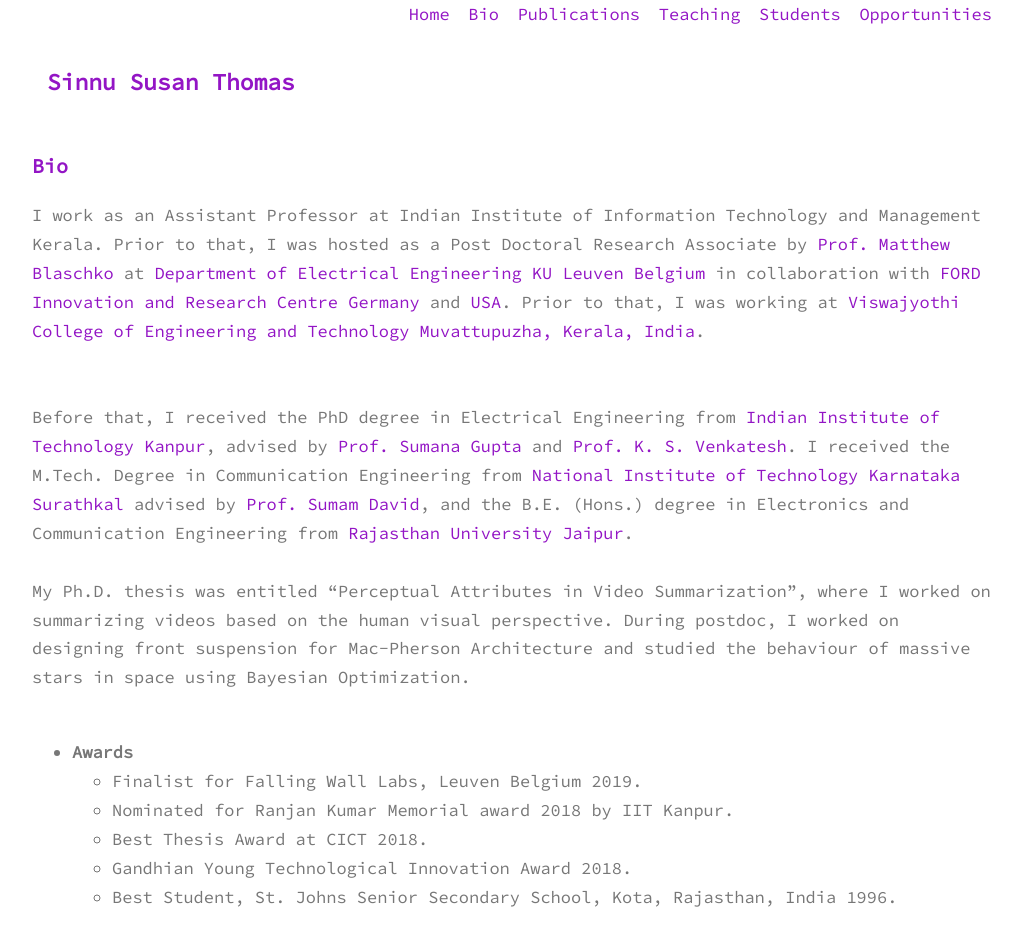
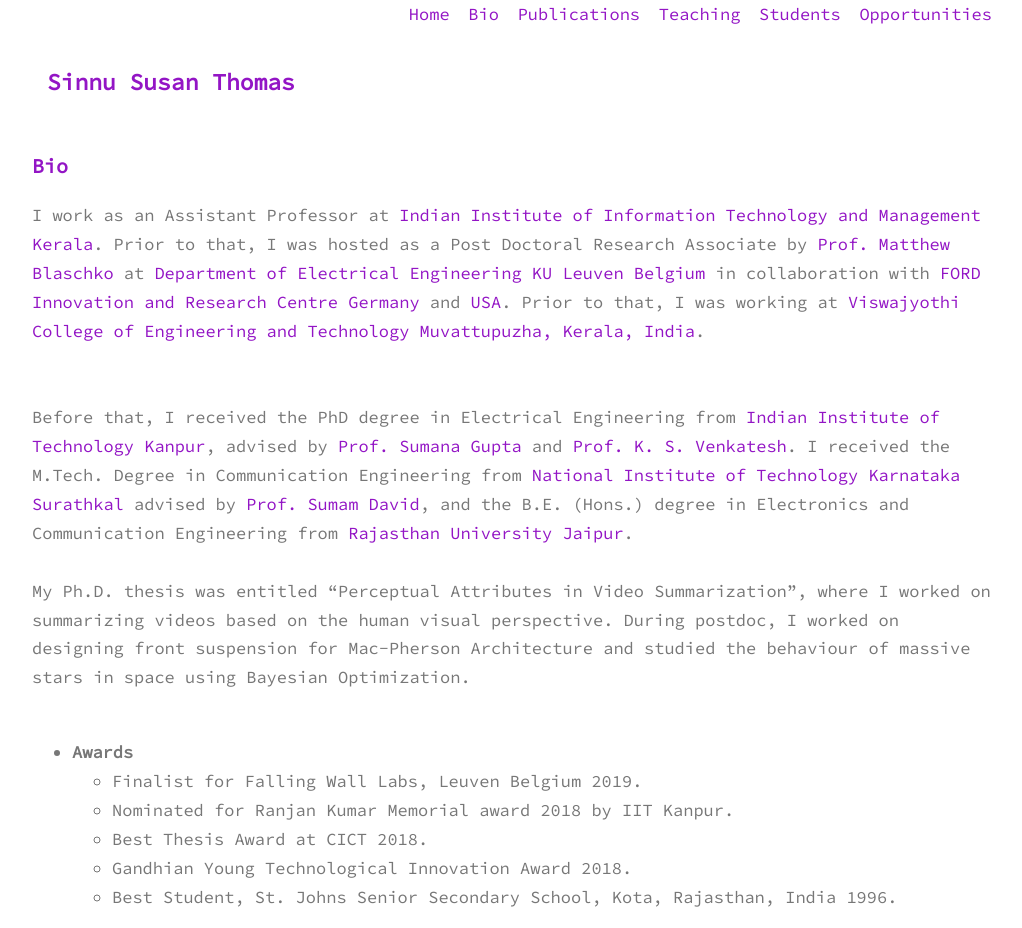
Before and after one commit to sinnuthomas/sinnuthomas.github.io, a Jekyll site: the page built from bio.md, in a window 1280 px wide. Shown: the whole page, without its empty margins (128-1150 px from the left). Built offline with Jekyll 4.4.1, drawn with Linux system fonts in a browser that asks for light colours; some of the changed lines change nothing that is shown.

Commit message:
Update bio.md

```diff
--- a/bio.md
+++ b/bio.md
@@ -4,7 +4,7 @@
 permalink: /bio/
 ---
 
-I work as an Assistant Professor at Indian Institute of Information Technology and Management Kerala. Prior to that, I was hosted as a Post Doctoral Research Associate by [Prof. Matthew Blaschko](https://homes.esat.kuleuven.be/~mblaschk/)  at [Department of Electrical Engineering KU Leuven Belgium](https://www.esat.kuleuven.be/psi) in collaboration with [FORD Innovation and Research Centre Germany](https://www.ford.de/) and [USA](https://www.ford.com/). Prior to that, I was working at [Viswajyothi College of Engineering and Technology Muvattupuzha, Kerala, India](https://vjcet.org/#/).
+I work as an Assistant Professor at [Indian Institute of Information Technology and Management Kerala](https://www.iiitmk.ac.in/). Prior to that, I was hosted as a Post Doctoral Research Associate by [Prof. Matthew Blaschko](https://homes.esat.kuleuven.be/~mblaschk/)  at [Department of Electrical Engineering KU Leuven Belgium](https://www.esat.kuleuven.be/psi) in collaboration with [FORD Innovation and Research Centre Germany](https://www.ford.de/) and [USA](https://www.ford.com/). Prior to that, I was working at [Viswajyothi College of Engineering and Technology Muvattupuzha, Kerala, India](https://vjcet.org/#/).
 <br/><br/>
 Before that, I received the PhD degree in Electrical Engineering from [Indian Institute of Technology Kanpur](https://iitk.ac.in/), advised by [Prof. Sumana Gupta](http://www.iitk.ac.in/ee/people/fac-pages/sumana.shtml) and [Prof. K. S. Venkatesh](http://home.iitk.ac.in/~venkats/).  I received the M.Tech. Degree in Communication Engineering from [National Institute of Technology Karnataka Surathkal](https://www.nitk.ac.in/) advised by [Prof. Sumam David](https://sumam.nitk.ac.in/), and the B.E. (Hons.) degree in Electronics and Communication Engineering from [Rajasthan University Jaipur](https://www.uniraj.ac.in/).
 <br/><br/>
```
